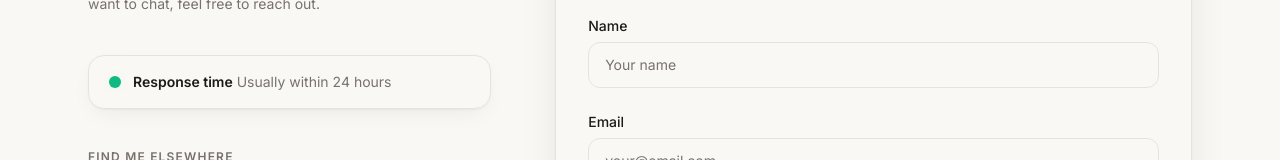
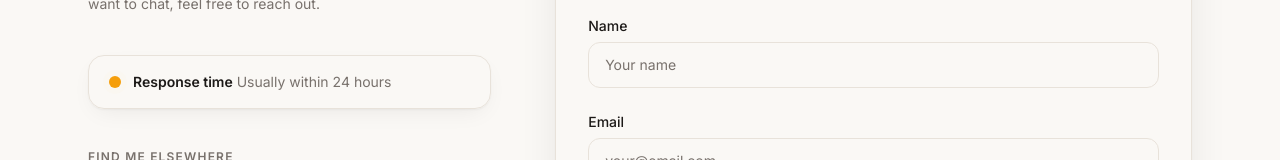
Before and after one commit to ranaasad01/atomic-create-a-portfolio-website-11f395e0, a Next.js app: page /contact in a window 1280 px wide. Shown: the part 417-577 px from the top of the page. Built offline with nearby package versions, Linux system fonts and the light colour scheme; a web font is replaced by a local one.

Commit message:
style: retheme color palette

```diff
--- a/app/about/page.tsx
+++ b/app/about/page.tsx
@@ -96,7 +96,7 @@ const CATEGORY_META: Record<
   backend: {
     label: "Backend",
     icon: <Globe size={16} />,
-    color: "bg-emerald-500/10 text-emerald-400 border-emerald-500/20",
+    color: "bg-amber-500/10 text-amber-400 border-amber-500/20",
   },
   design: {
     label: "Design",
@@ -237,7 +237,7 @@ export default function AboutPage() {
                 transition={{ delay: 0.6, duration: 0.5, ease: "easeOut" }}
                 className="absolute bottom-6 left-6 flex items-center gap-2 rounded-full border border-white/20 bg-black/40 px-4 py-2 backdrop-blur-sm"
               >
-                <span className="h-2 w-2 rounded-full bg-emerald-400 animate-pulse" />
+                <span className="h-2 w-2 rounded-full bg-amber-400 animate-pulse" />
                 <span className="text-xs font-medium text-white">
                   {t("about.hero.badge")}
                 </span>
--- a/app/contact/page.tsx
+++ b/app/contact/page.tsx
@@ -150,8 +150,8 @@ export default function ContactPage() {
               {/* Response time badge */}
               <div className="flex items-center gap-3 rounded-2xl border border-[var(--border)] bg-[var(--card)] px-5 py-4 shadow-[0_1px_2px_rgba(0,0,0,0.04),0_8px_24px_-8px_rgba(0,0,0,0.08)]">
                 <span className="relative flex h-3 w-3">
-                  <span className="animate-ping absolute inline-flex h-full w-full rounded-full bg-emerald-400 opacity-75" />
-                  <span className="relative inline-flex rounded-full h-3 w-3 bg-emerald-500" />
+                  <span className="animate-ping absolute inline-flex h-full w-full rounded-full bg-amber-400 opacity-75" />
+                  <span className="relative inline-flex rounded-full h-3 w-3 bg-amber-500" />
                 </span>
                 <p className="text-sm text-[var(--foreground)]">
                   <span className="font-semibold">{t("contact.responseLabel")}</span>{" "}
@@ -213,9 +213,9 @@ export default function ContactPage() {
                       initial={{ scale: 0 }}
                       animate={{ scale: 1 }}
                       transition={{ type: "spring", stiffness: 260, damping: 20, delay: 0.1 }}
-                      className="flex h-20 w-20 items-center justify-center rounded-full bg-emerald-500/15"
+                      className="flex h-20 w-20 items-center justify-center rounded-full bg-amber-500/15"
                     >
-                      <CheckCircle size={40} className="text-emerald-500" />
+                      <CheckCircle size={40} className="text-amber-500" />
                     </motion.div>
                     <div>
                       <h3 className="text-xl font-bold text-[var(--foreground)] mb-2">{t("contact.successTitle")}</h3>
--- a/app/page.tsx
+++ b/app/page.tsx
@@ -29,7 +29,7 @@ const FEATURED_PROJECTS = [
     tags: ["Next.js", "D3.js", "PostgreSQL"],
     image: "https://titoaistorageaccount.blob.core.windows.net/titoai-storage/site-images/cc3f3fb705f640538b495aaedec2ef68.png",
     href: "/projects",
-    accent: "from-emerald-500/20 to-teal-500/10",
+    accent: "from-amber-500/20 to-teal-500/10",
   },
   {
     id: "orbit",
```
